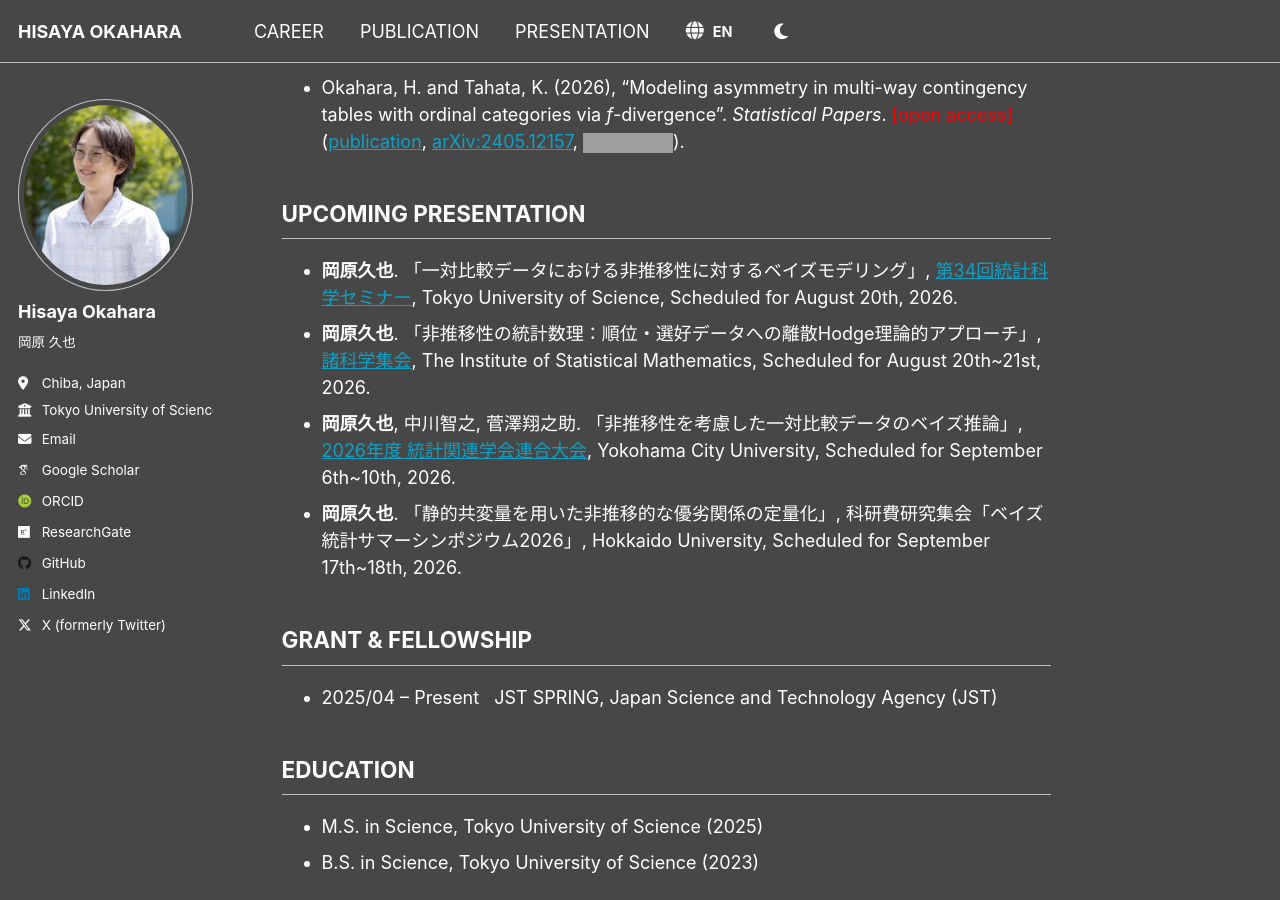
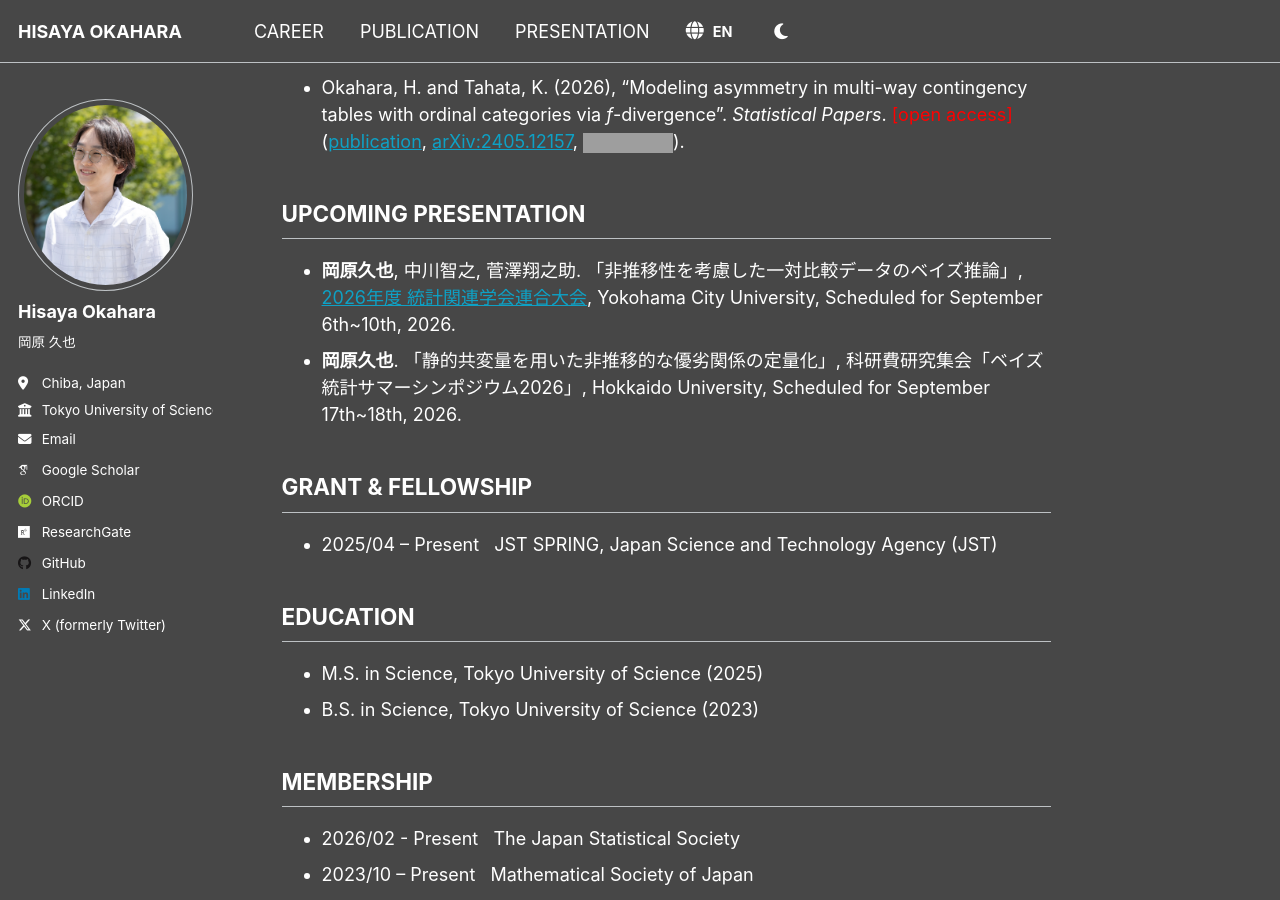
Before and after one commit to h-okahara/h-okahara.github.io, a Jekyll site: the page built from _pages/about.md, in a window 1280 px wide and 900 px high, scrolled down 694 px. Built offline with Jekyll 4.4.1, drawn with Linux system fonts in a browser that asks for light colours; some web fonts are replaced; grey boxes are pictures that could not be loaded.

Commit message:
Remove past presentations from upcoming list and update status

```diff
--- a/_pages/about.md
+++ b/_pages/about.md
@@ -28,12 +28,6 @@ redirect_from:
 
 
 ## <span data-i18n="home.header_presentation">UPCOMING PRESENTATION</span>
-- **岡原久也**. 「一対比較データにおける非推移性に対するベイズモデリング」, [第34回統計科学セミナー](https://dept.tus.ac.jp/stat/2026/07/717/),
-  <span data-i18n="presentation.loc_tus">Tokyo University of Science, </span> <span data-i18n="presentation.status.scheduled">Scheduled for </span>
-  <span data-i18n="presentation.month.08">August</span> <span data-i18n="presentation.date.20">20th</span>, <span data-i18n="presentation.year.2026">2026</span>.
-- **岡原久也**. 「非推移性の統計数理：順位・選好データへの離散Hodge理論的アプローチ」, [諸科学集会](https://sites.google.com/view/shokagaku/%E3%83%9B%E3%83%BC%E3%83%A0/26%E5%B9%B4%E5%BA%A6%E5%A4%8F),
-  <span data-i18n="presentation.loc_ism"> The Institute of Statistical Mathematics</span>, <span data-i18n="presentation.status.scheduled">Scheduled for </span>
-  <span data-i18n="presentation.month.08">August</span> <span data-i18n="presentation.date.20">20th</span>~<span data-i18n="presentation.date.21">21st</span>, <span data-i18n="presentation.year.2026">2026</span>.
 - **岡原久也**, 中川智之, 菅澤翔之助. 「非推移性を考慮した一対比較データのベイズ推論」, [2026年度 統計関連学会連合大会](https://pub.confit.atlas.jp/ja/event/jfssa2026),
   <span data-i18n="presentation.loc_yokoichi">Yokohama City University,</span> <span data-i18n="presentation.status.scheduled">Scheduled for </span>
   <span data-i18n="presentation.month.09">September</span> <span data-i18n="presentation.date.06">6th</span>~<span data-i18n="presentation.date.10">10th</span>, <span data-i18n="presentation.year.2026">2026</span>.
```
Also changed, not shown: _pages/presentation.md (+2 -2 lines).
